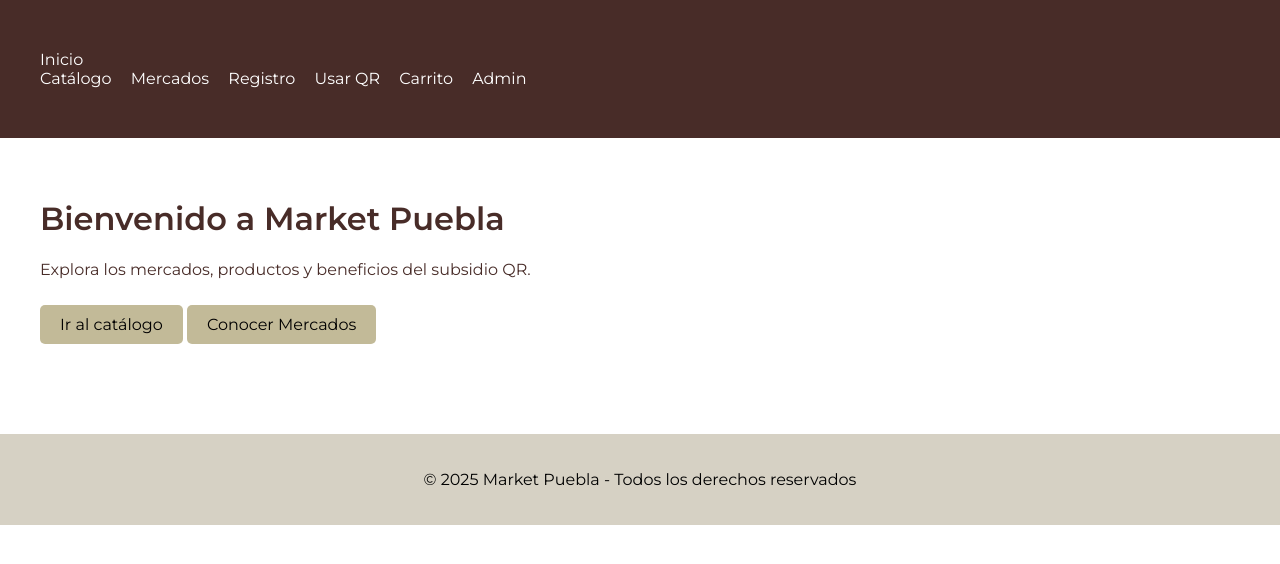
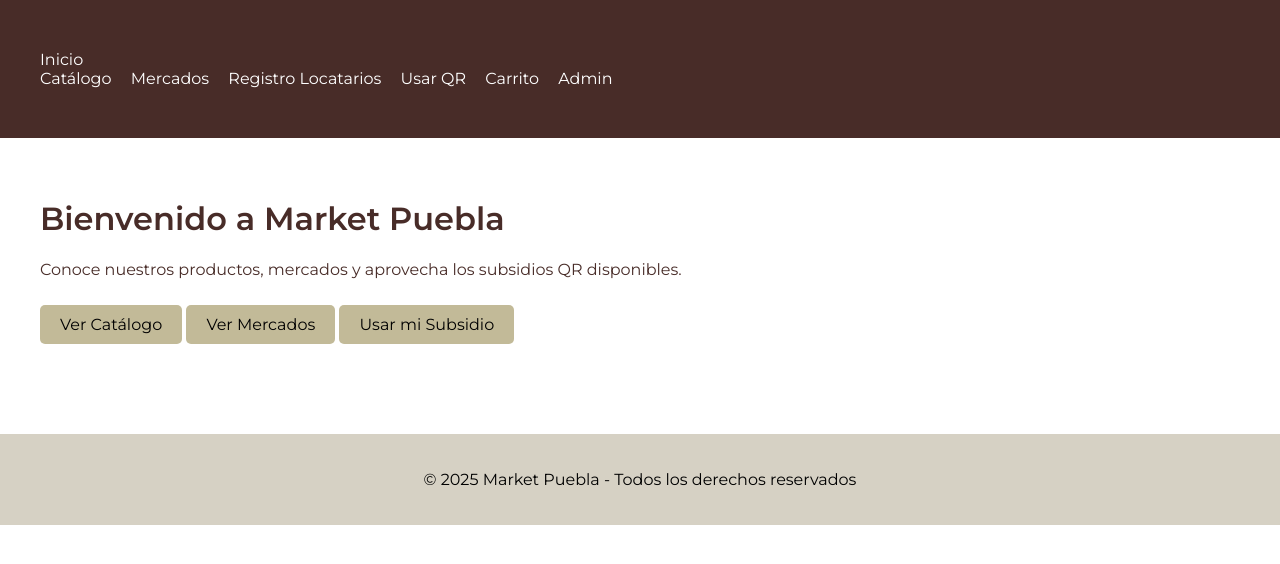
Before and after one commit to SSIEETEE7/qr-subsidios-app, a Flask app: page / in a window 1280 px wide. Shown: the top 564 px of the page. Run offline with Flask 3, Linux system fonts and the light colour scheme.

Commit message:
Nuevo index institucional

```diff
--- a/templates/index.html
+++ b/templates/index.html
@@ -13,7 +13,7 @@
             <div>
                 <a href="{{ url_for('catalogo') }}">Catálogo</a>
                 <a href="{{ url_for('mercados') }}">Mercados</a>
-                <a href="{{ url_for('registro_locatarios') }}">Registro</a>
+                <a href="{{ url_for('registro_locatarios') }}">Registro Locatarios</a>
                 <a href="{{ url_for('usar_qr') }}">Usar QR</a>
                 <a href="{{ url_for('carrito') }}">Carrito</a>
                 <a href="{{ url_for('admin_locatarios') }}">Admin</a>
@@ -23,10 +23,13 @@
 
     <main class="container text-center">
         <h1 class="my-5">Bienvenido a <strong>Market Puebla</strong></h1>
-        <p class="lead mb-5">Explora los mercados, productos y beneficios del subsidio QR.</p>
+        <p class="lead mb-5">Conoce nuestros productos, mercados y aprovecha los subsidios QR disponibles.</p>
 
-        <a href="{{ url_for('catalogo') }}" class="btn">Ir al catálogo</a>
-        <a href="{{ url_for('mercados') }}" class="btn">Conocer Mercados</a>
+        <div class="d-flex justify-content-center flex-wrap gap-3">
+            <a href="{{ url_for('catalogo') }}" class="btn">Ver Catálogo</a>
+            <a href="{{ url_for('mercados') }}" class="btn">Ver Mercados</a>
+            <a href="{{ url_for('usar_qr') }}" class="btn">Usar mi Subsidio</a>
+        </div>
     </main>
 
     <footer class="footer">
```
